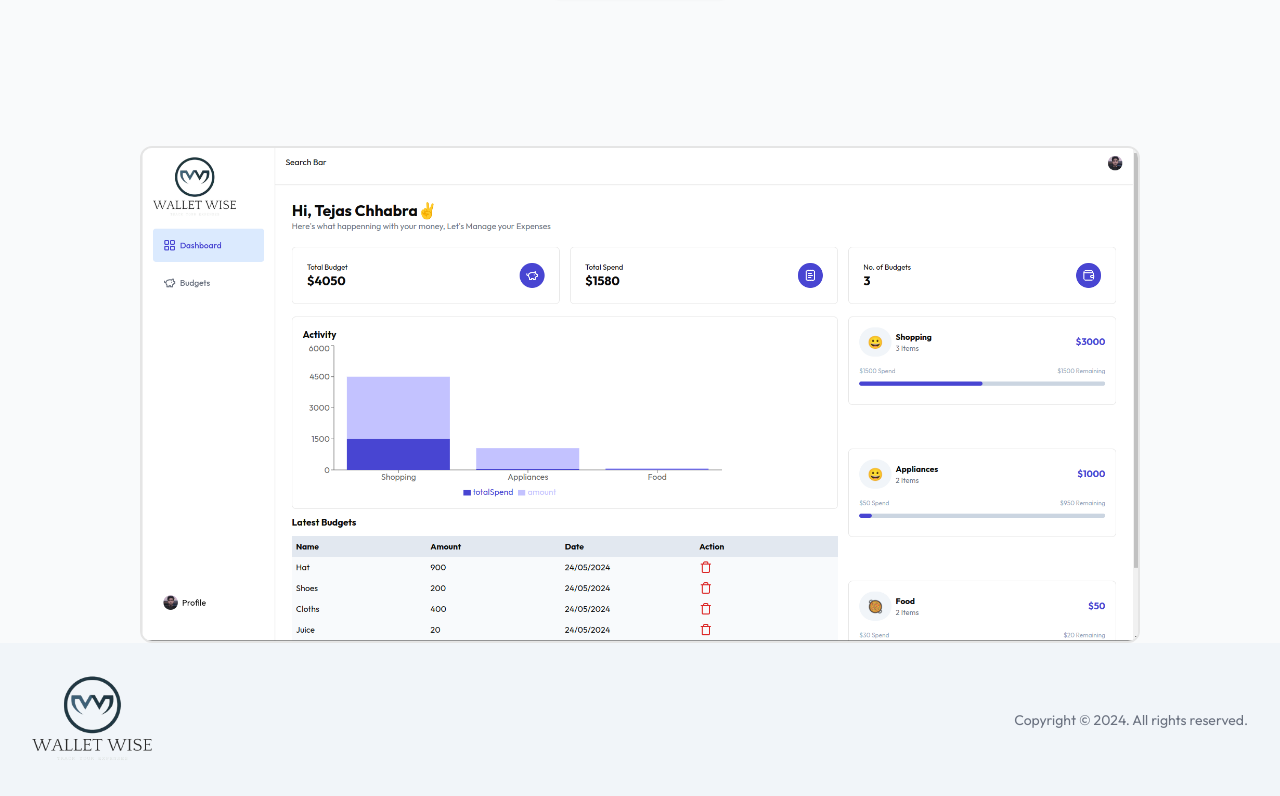
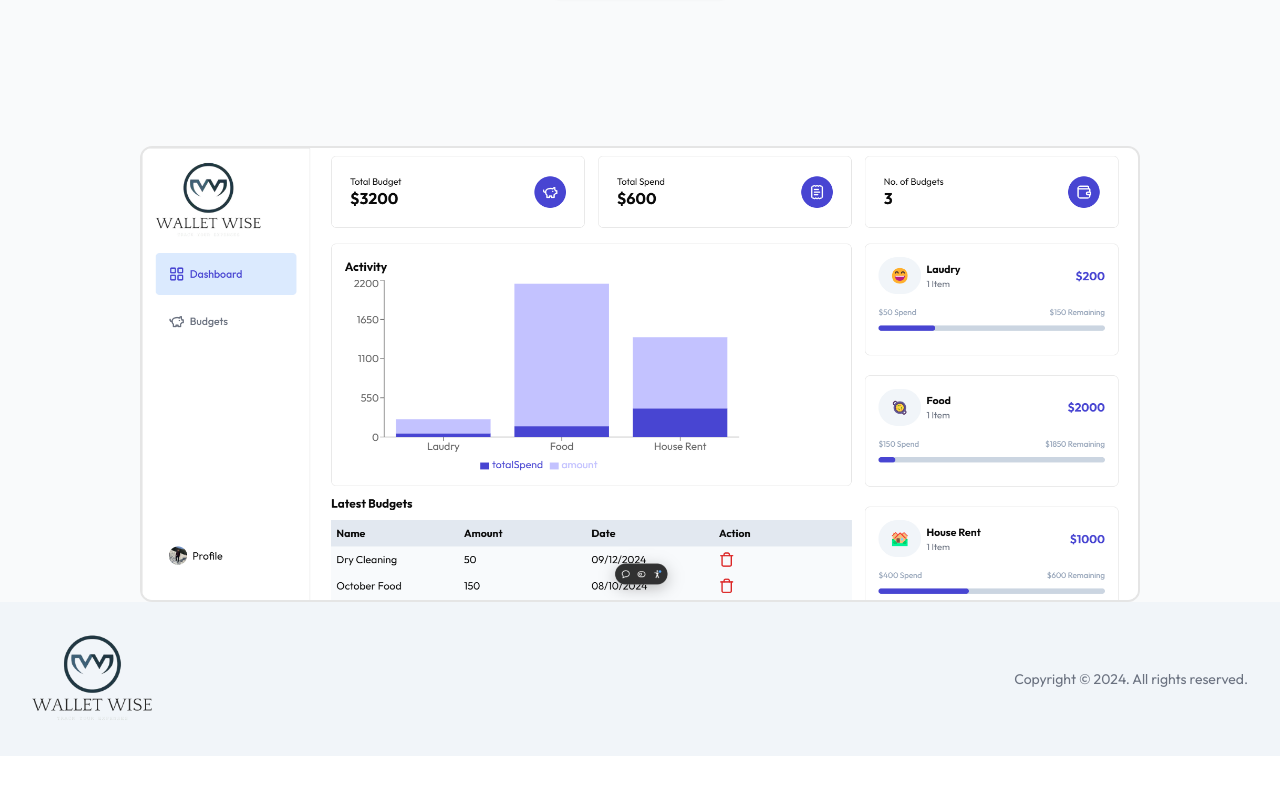
Before and after one commit to Tejas20-03/Walletwise, a Next.js app: page / in a window 1280 px wide. Shown: the part 482-1278 px from the top of the page. After the commit the page ends 1238 px from the top, so only its background shows below. Built offline with nearby package versions, Linux system fonts and the light colour scheme; no server answers.

Commit message:
Update Hero.jsx

```diff
--- a/app/_components/Hero.jsx
+++ b/app/_components/Hero.jsx
@@ -42,7 +42,7 @@ function Hero() {
         </div>
       </div>
       <Image
-        src={"/Dashboard.png"}
+        src={"/bg.png"}
         alt="hero"
         width={1000}
         height={700}
```
